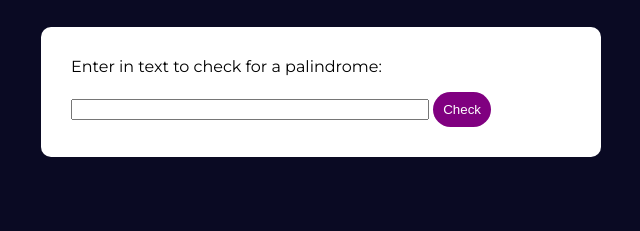
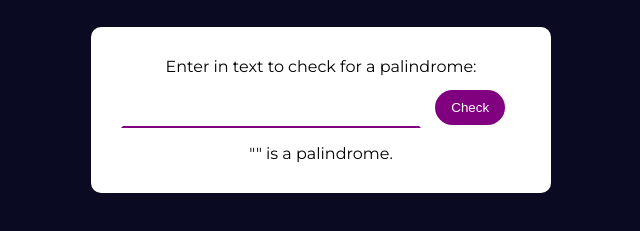
Before and after one commit to charmxyz/palindrome-checker, a plain HTML site: page index.html in a window 1280 px wide. Both pictures are taken after a click on the button "Check". Shown: the part 295-526 px from the top of the page, without its empty margins (319-959 px from the left). Drawn offline with Linux system fonts and the light colour scheme.

Commit message:
UPDATE FINAL

```diff
--- a/index.html
+++ b/index.html
@@ -13,9 +13,9 @@
         <p id="text">Enter in text to check for a palindrome:</p>
         <input id="text-input" type="text">
         <button id="check-button">Check</button>
-    </div>
-    <div id="result">
-        <p id="result-text"></p>
+        <div id="result">
+          <p id="result-text"></p>
+        </div>
     </div>
     <script src="./script.js"></script>
   </body>
--- a/script.js
+++ b/script.js
@@ -1,15 +1,30 @@
-function isPalindrome(input) {
-    // Remove non-alphanumeric characters and convert to lowercase
-    const cleanedInput = input.replace(/[^a-zA-Z0-9]/g, '').toLowerCase();
-
-    // Reverse the cleaned input
-    const reversedInput = cleanedInput.split('').reverse().join('');
-
-    // Check if the cleaned input and reversed input are the same
-    return cleanedInput === reversedInput;
+// Function to check if a string is a palindrome
+function isPalindrome(str) {
+    // Convert the string to lowercase and remove non-alphanumeric characters
+    const cleanedStr = str.toLowerCase().replace(/[^a-z0-9]/g, '');
+    // Reverse the string
+    const reversedStr = cleanedStr.split('').reverse().join('');
+    // Check if the cleaned string is equal to its reverse
+    return cleanedStr === reversedStr;
 }
 
-// Example usage
-const userInput = 'A man, a plan, a canal, Panama!';
-const isInputPalindrome = isPalindrome(userInput);
-console.log(isInputPalindrome); // Output: true
+// Function to handle button click event
+function checkPalindrome() {
+    // Get the user input value
+    const userInput = document.getElementById('text-input').value;
+    // Check if the input is a palindrome
+    const result = isPalindrome(userInput);
+    // Get the result text element
+    const resultText = document.getElementById('result-text');
+    // Set the result message based on whether it's a palindrome or not
+    if (result) {
+        resultText.textContent = `"${userInput}" is a palindrome.`; // Include quotation marks around the input
+    } else {
+        resultText.textContent = `"${userInput}" is not a palindrome.`; // Same as above
+    }
+}
+
+// Add event listener to the check button when the document is fully loaded
+document.addEventListener('DOMContentLoaded', function() {
+    document.getElementById('check-button').addEventListener('click', checkPalindrome);
+});
--- a/styles.css
+++ b/styles.css
@@ -5,7 +5,7 @@ body {
 }
 
 #game {
-  max-width: 500px;
+  max-width: 400px;
   max-height: 500px;
   background-color: #ffffff;
   color: #000000; /* Changed text color to black for better visibility */
@@ -26,19 +26,35 @@ body {
 
 #text {
   margin-top: 0%;
+  margin-bottom: 0%;
+  text-align: center;
 }
 
 #text-input {
-  width: 70%;
+  width: calc(100% - 100px); /* Subtract the width of the button from the total width of the #game */
+  padding: 10px;
+  margin-top: 10px;
+  border: 2px solid #ffffff;
+  border-bottom: 2px solid purple;
+  font-size: 16px;
+  box-sizing: border-box;
+  outline: none;
+  text-align: center;
 }
 
 #check-button {
-  border-radius: 100px;
+  width: 70px; /* Set a fixed width for the button */
+  margin-left: 10px; /* Add some space between the input box and the button */
+  border-radius: 100px; /* Retain the rounded corners for the button */
   background-color: purple;
   color: white;
   padding: 10px;
   box-shadow: none;
-  outline: purple;
   cursor: pointer;
   border: none;
 }
+
+#result-text {
+  text-align: center;
+  margin-bottom: 0%;
+}
```
